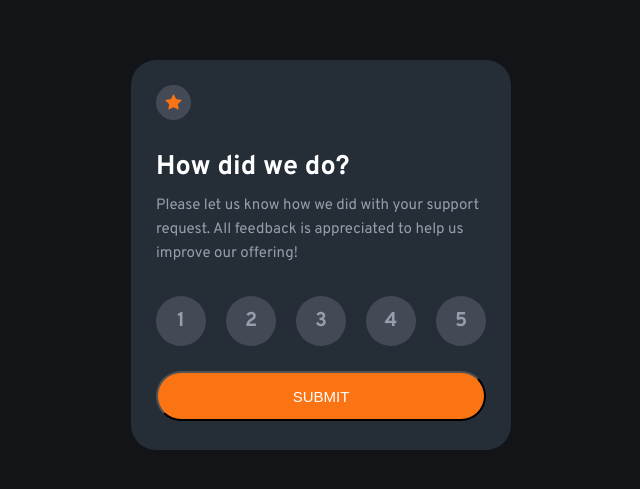
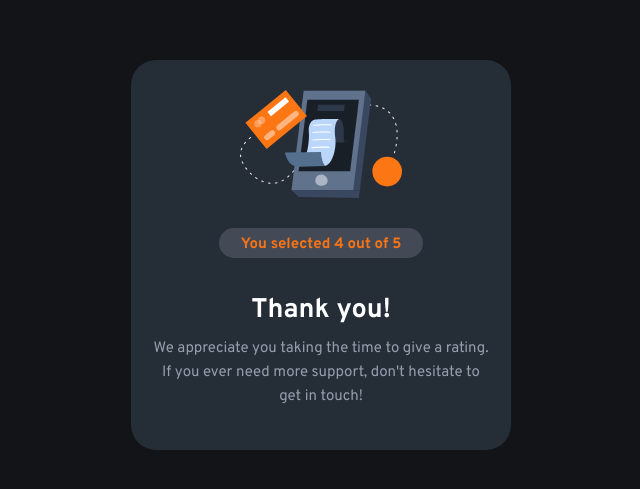
Before and after one commit to ahmedAliSaber1911/interactive-rating-component-main, a plain HTML site: page index.html in a window 1280 px wide. Shown: the part 145-634 px from the top of the page, without its empty margins (399-1039 px from the left). Drawn offline with nearby package versions, Linux system fonts and the light colour scheme.

Commit message:
add the file for the second page

```diff
--- a/index.html
+++ b/index.html
@@ -13,7 +13,7 @@
 </head>
 <body>
  <div class="container">
-    <div class="theBox">
+    <div class="Box1">
       <div class="icon"><i class="bi bi-star-fill" style="color:  hsl(25, 97%, 53%);"></i></div>
       <h1>How did we do?</h1>
       <p>Please let us know how we did with your support request. All feedback is appreciated to help us improve our offering!</p>
@@ -26,6 +26,19 @@
       </div>
       <button type="submit"> SUBMIT </button>
     </div>
+    <div class="Box2">
+      <div class="thank">
+        <img src="./images/illustration-thank-you.svg" alt="">
+      </div>
+      <div class="selection">
+        <h1>You selected 4 out of 5</h1>
+      </div>
+      <h1 class="thnakYou">Thank you!</h1>
+      <p>
+        We appreciate you taking the time to give a rating.
+        If you ever need more support, don't hesitate to get in touch!
+      </p>
+    </div>
  </div>
 </body>
 </html>
--- a/style.css
+++ b/style.css
@@ -3,7 +3,7 @@
     padding: 0;
     margin: 0;
 }
-.container , .icon , .number , button{
+.container , .icon , .number , button , .thank , .selection , .selection h1{
     display: flex;
     justify-content: center;
     align-items:center;
@@ -13,12 +13,15 @@
     height: 100vh;
     background-color: hsl(216, 12%, 8%);
 }
-.theBox{
+.Box1 , .Box2{
     width: 380px;
     height: 390px;
     border-radius: 25px;
     background-color:  hsl(213, 19%, 18%);
     padding: 25px;
+}
+.Box1{
+display: none;
 }
 .icon{
     width: 35px;
@@ -63,3 +66,37 @@ button{
     color: hsl(0, 0%, 100%);
     font-size: 15px;
 }
+
+/* Box style  */
+.Box2{
+    text-align: center;
+    padding: 20px;
+}
+.thank{
+    width: 100%;
+    padding-top: 10px;
+    margin-bottom: 30px;
+}
+
+.selection h1{
+    color:  hsl(25, 97%, 53%);
+    font-size: 15px;
+    width: 60%;
+    height: 30px;
+    border-radius: 40px;
+    background-color: hsl(217deg 12% 30%);
+    padding-top: 2px;
+    margin-bottom: 35px;
+    font-family: 'Overpass', sans-serif;
+}
+.thankYou{
+    color: white;
+    font-family: 'Overpass', sans-serif;
+}
+.Box2 p{
+    font-size: 15px;
+    font-family: 'Overpass', sans-serif;
+    color: hsl(217, 12%, 63%);
+    line-height: 1.5rem;
+    margin-bottom: 30px;
+}
```
Also changed, not shown: script.js (added).
